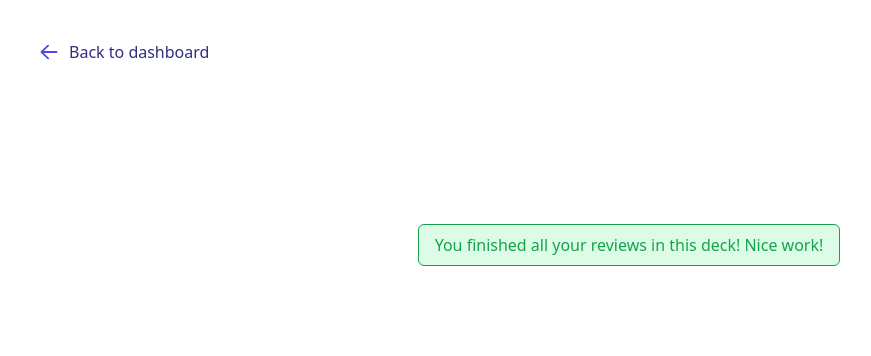
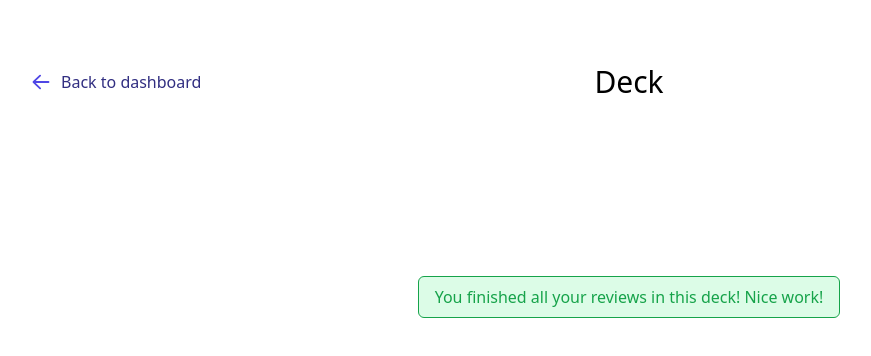
Before and after one commit to paulchinnam/gpteach, a Next.js app: page /practice in a window 1280 px wide. Shown: the top 356 px of the page, without its empty margins (11-882 px from the left). Built offline with nearby package versions, Linux system fonts and the light colour scheme; no server answers; the database is empty.

Commit message:
format practice

```diff
--- a/src/app/practice/page.js
+++ b/src/app/practice/page.js
@@ -108,16 +108,17 @@ export default function Practice() {
   return (
     <>
       <div className="h-screen">
-        <div className="flex items-center pl-10 pt-10 pb-20">
-          <div className="flex items-center gap-2">
-            <h1>{deckName}</h1>
+        <div className="flex items-center px-10 pt-16 pb-24">
+          <div className="flex items-center gap-2 absolute">
             <ArrowLeftIcon
               class="h-6 w-6 text-indigo-600"
               onClick={() => router.push("/dashboard")}
             />
             <p className="text-indigo-900">Back to dashboard</p>
           </div>
-          <h1></h1>
+          <h1 className="text-3xl w-full text-center capitalize">
+            {deckName} deck
+          </h1>
         </div>
         <div className="flex justify-center">
           {cards.length > 0 ? (
```
